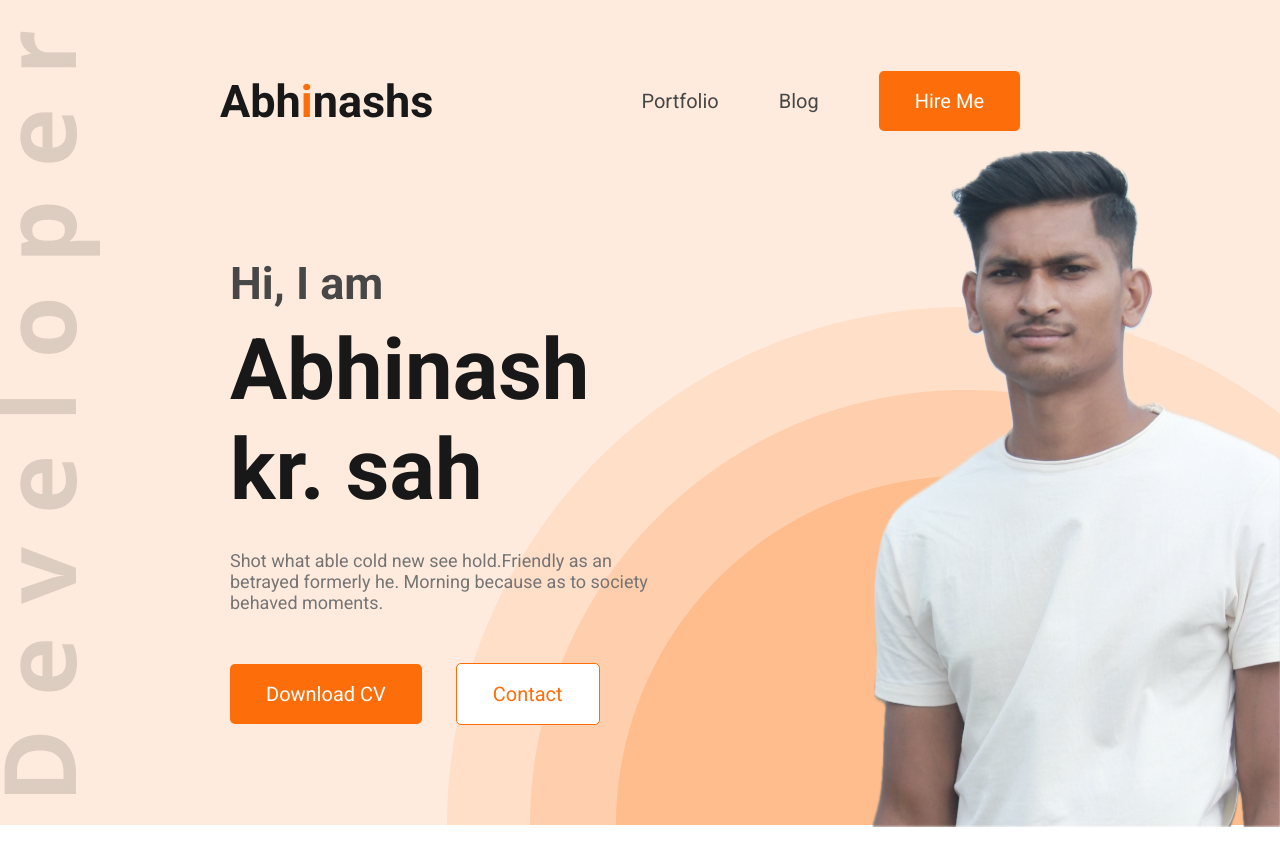
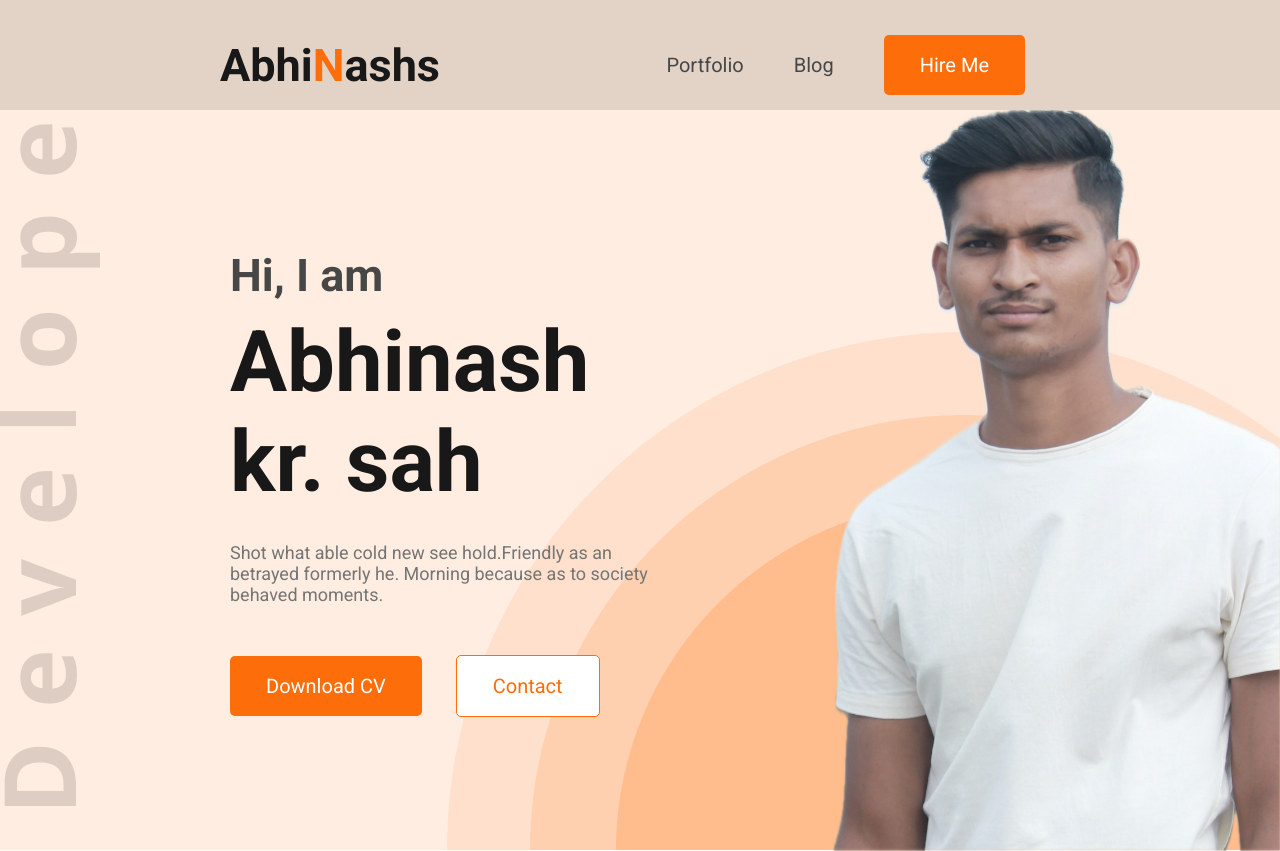
Before and after one commit to Avhi-raj/Portfolio, a plain HTML site: page index.html in a window 1280 px wide. Shown: the top 851 px of the page. Drawn offline with Linux system fonts and the light colour scheme.

Commit message:
Add files via upload
First portfolleo

```diff
--- a/index.html
+++ b/index.html
@@ -12,7 +12,7 @@
 <body>
     <header>
         <nav>
-            <h1>Abh<span class="f-color">i</span>nashs</h1>
+            <h1>Abhi<span class="f-color">N</span>ashs</h1>
 
             <ul>
                 <li><a href="">Portfolio</a></li>
@@ -202,9 +202,9 @@
                 9:00 A.M and 8.00 P.M ET,
                 Monday through Friday.</p>
             <div class="links">
-                <div><a href=""><img src="./images/icons/facebook.png"></a></div>
-                <div><a href=""><img src="./images/icons/twitter.png"></a></div>
-                <div><a href=""><img src="./images/icons/insta.png"></a></div>
+                <div><a href="https://www.facebook.com/avhi.raj.946?mibextid=uzlsIk"><img src="./images/icons/facebook.png"></a></div>
+                <div><a href="https://twitter.com/sonu_sah14"><img src="./images/icons/twitter.png"></a></div>
+                <div><a href="https://www.instagram.com/avhi_rajj?igsh=MTlrdzBydTBqamo0cA%3D%3D&utm_source=qr"><img src="./images/icons/insta.png"></a></div>
             </div>
         </div>
 
--- a/styles/style.css
+++ b/styles/style.css
@@ -45,7 +45,8 @@ nav {
     display: flex;
     align-items: center;
     justify-content: space-between;
-    padding: 51px 220px 0;
+    padding: 20px 220px 0;
+    background-color: #e3d3c7;
 }
 
 nav>ul {
@@ -56,7 +57,7 @@ nav>ul {
 nav li {
     list-style: none;
     margin-right: 20px;
-    padding: 20px;
+    padding: 15px;
 }
 
 nav li>a {
@@ -77,9 +78,9 @@ nav h1 {
 /* header design */
 
 header {
-    background: #ffebdd;
+    background: #ffede1;
     width: 100%;
-    height: 825px;
+    height: 850px;
     background-image: url('../images/developer.png'),url('../images/header_bg.png');
     background-repeat: no-repeat;
     background-position: left,bottom right;
@@ -124,7 +125,7 @@ header {
 }
 
 .banner img {
-    height: 676px;
+    height: 741.2px;
 }
 
 /* about me section */
```
